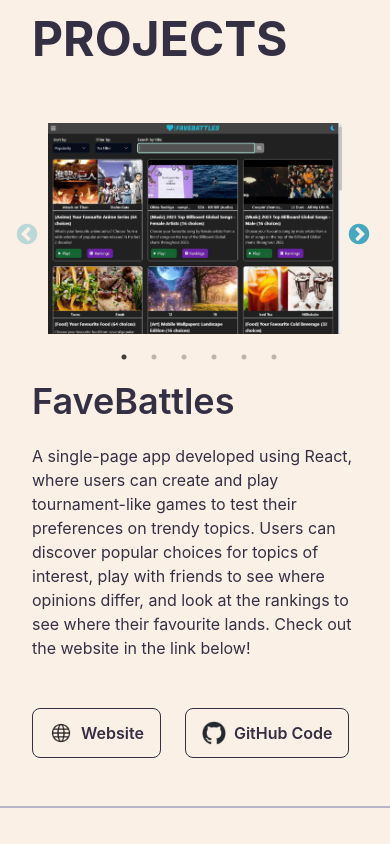
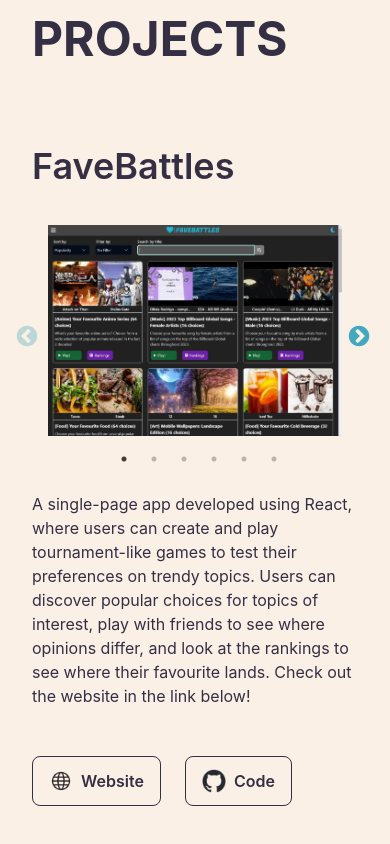
Before and after one commit to seanpark132/Portfolio, a React (Vite) app: page / in a window 390 px wide. Shown: the part 940-1784 px from the top of the page. Built offline with nearby package versions, Linux system fonts and the light colour scheme.

Commit message:
project section layout changes

```diff
--- a/src/components/Projects/ImageSlider.jsx
+++ b/src/components/Projects/ImageSlider.jsx
@@ -10,7 +10,7 @@
 
 	return (
 		<Slider
-			className="ml-2 mr-4 pl-2 md:pl-4 xl:mr-8 xl:mt-4 xl:w-1/2"
+			className="ml-2 mr-4 pl-2 mb-8 md:pl-4 xl:mb-0 xl:mr-8 xl:mt-4 xl:w-1/2"
 			{...settings}
 		>
 			{images.map((image) => (
--- a/src/components/Projects/ProjectXlOver.jsx
+++ b/src/components/Projects/ProjectXlOver.jsx
@@ -11,9 +11,9 @@
 	return (
 		<article className="hidden px-8 py-16 border-b-2 border-color-3 xl:flex">
 			<div className="w-1/2 pr-4">
-				<h2 className="mb-4">{name}</h2>
+				<h2 className="pb-4">{name}</h2>
 				<p>{description}</p>
-				<div className="flex mt-12">
+				<div className="flex pt-12">
 					{websiteLink && (
 						<LinkButton
 							text={"Website"}
@@ -23,7 +23,7 @@
 						/>
 					)}
 					<LinkButton
-						text={"GitHub Code"}
+						text={"Code"}
 						link={githubLink}
 						imageSrc={"/github.png"}
 					/>
--- a/src/components/Projects/ProjectXlUnder.jsx
+++ b/src/components/Projects/ProjectXlUnder.jsx
@@ -10,11 +10,11 @@
 }) {
 	return (
 		<article className="flex flex-col px-8 py-12 border-b-2 border-color-3 xl:hidden">
-			<ImageSlider images={images} />
-			<div className="mt-8">
-				<h2>{name}</h2>
-				<p className="mt-4">{description}</p>
-				<div className="flex mt-12">
+			<div className="pt-4">
+				<h2 className="pb-8">{name}</h2>
+				<ImageSlider images={images} />
+				<p className="pt-4">{description}</p>
+				<div className="flex pt-12">
 					{websiteLink && (
 						<LinkButton
 							text={"Website"}
@@ -24,7 +24,7 @@
 						/>
 					)}
 					<LinkButton
-						text={"GitHub Code"}
+						text={"Code"}
 						link={githubLink}
 						imageSrc={"/github.png"}
 					/>
```
